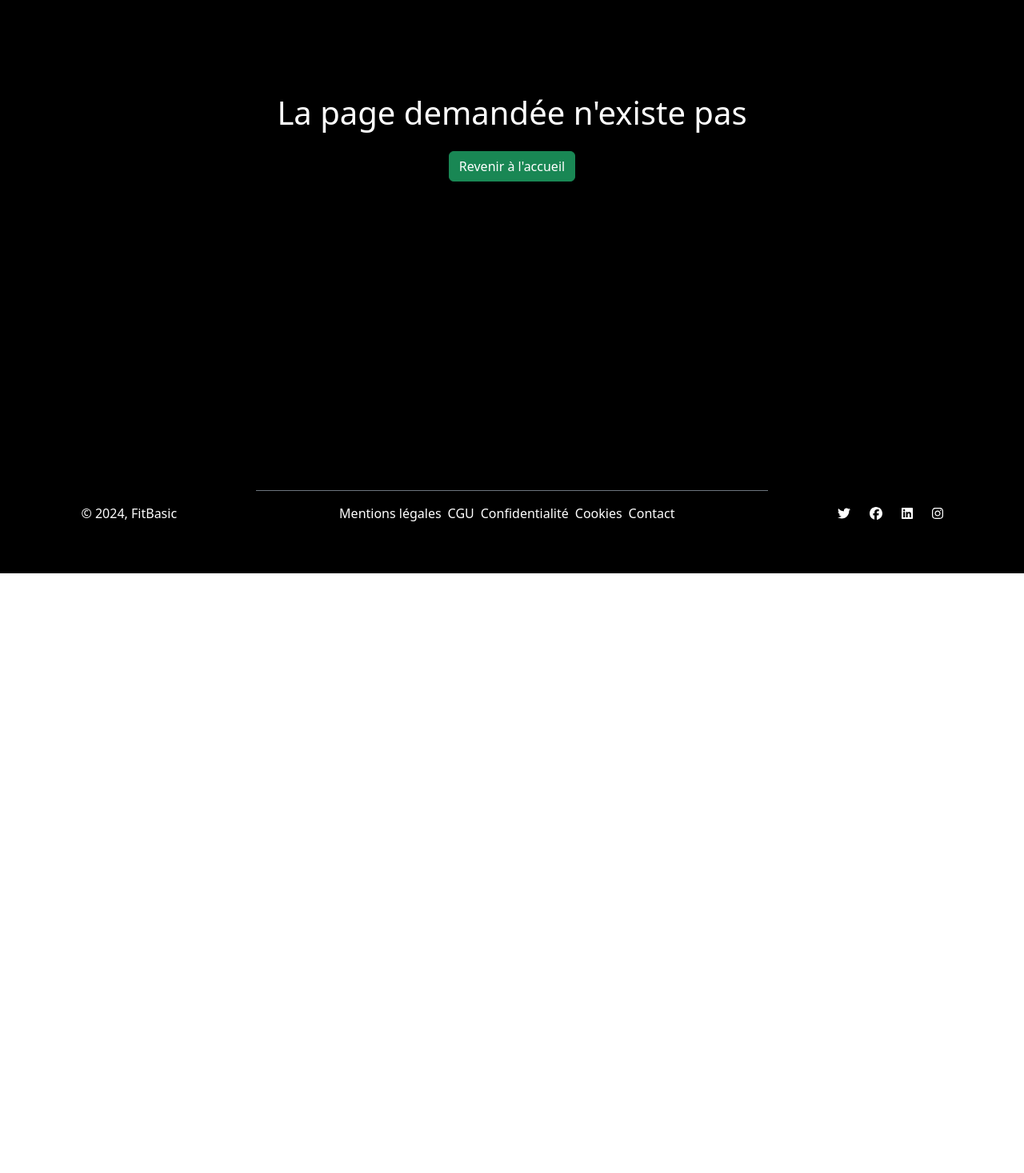
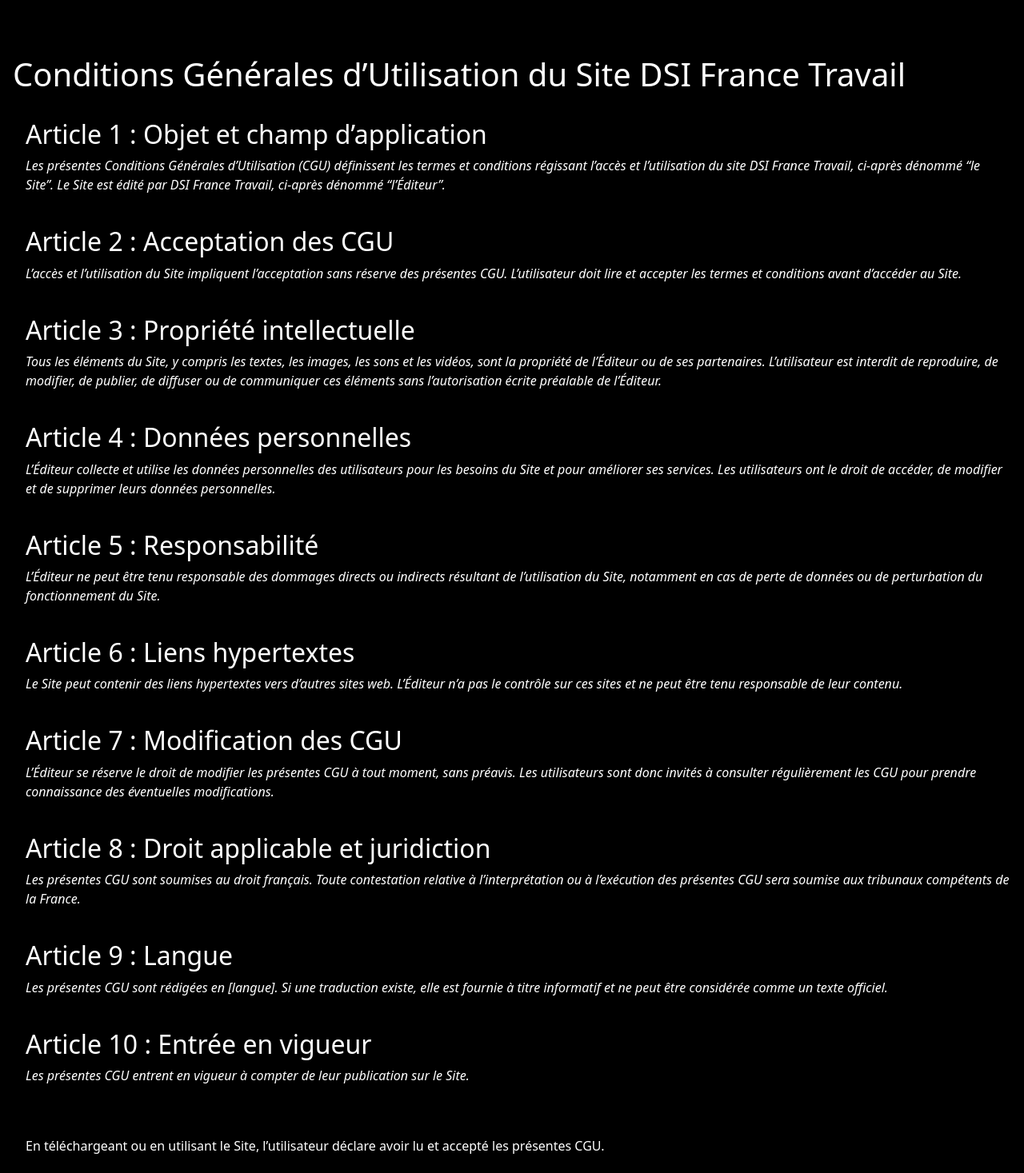
Before and after one commit to atsuhikoMochizuki/fitbasic, an Angular app: page /cgu in a window 1280 px wide. Before the commit this address led to /page-not-found. Shown: the part 83-1550 px from the top of the page at 80% size. Before the commit the page ends 800 px from the top, so only its background shows below. Built offline with nearby package versions, Linux system fonts and the light colour scheme.

Commit message:
MAJ-2024-11-04 12:11:18

```diff
--- a/src/app/app.routes.ts
+++ b/src/app/app.routes.ts
@@ -17,6 +17,11 @@
         pathMatch:'full'
     },
     {
+        path: "cgu",
+        loadComponent:()=> import('./functionnalities/cgu/cgu.component').then(module=>module.CguComponent),
+        pathMatch:'full'
+    },
+    {
         path:'page-not-found',
         loadComponent:()=> import('./functionnalities/page-not-found/page-not-found.component').then(module=>module.PageNotFoundComponent),
         pathMatch:'full'
--- /dev/null
+++ b/src/app/functionnalities/cgu/cgu.component.css
@@ -0,0 +1,12 @@
+.key {
+    margin-top: 1vh;
+    font-weight: bolder;
+}
+
+.value {
+    font-style: italic;
+}
+
+.cgu-category {
+    margin-left: 2vh;
+}
--- /dev/null
+++ b/src/app/functionnalities/cgu/cgu.component.html
@@ -0,0 +1,109 @@
+<div
+  class="d-flex flex-column align-items-start justify-content-center p-3"
+  [ngStyle]="this.stylePropertiesInjectionObject"
+>
+  <h1 style="text-align: center">
+    Conditions Générales d’Utilisation du Site
+    {{ this.informationInjectObject.companyNameOrSiteResponsible }}
+  </h1>
+
+  <div class="cgu-category d-flex flex-column align-items-start">
+    <h2 class="mt-4">Article 1 : Objet et champ d’application</h2>
+    <p class="value">
+      Les présentes Conditions Générales d’Utilisation (CGU) définissent les
+      termes et conditions régissant l’accès et l’utilisation du site
+      {{ this.informationInjectObject.companyNameOrSiteResponsible }}, ci-après
+      dénommé “le Site”. Le Site est édité par
+      {{ this.informationInjectObject.companyNameOrSiteResponsible }}, ci-après
+      dénommé “l’Éditeur”.
+    </p>
+  </div>
+
+  <div class="cgu-category d-flex flex-column align-items-start">
+    <h2 class="mt-4">Article 2 : Acceptation des CGU</h2>
+    <p class="value">
+      L’accès et l’utilisation du Site impliquent l’acceptation sans réserve des
+      présentes CGU. L’utilisateur doit lire et accepter les termes et
+      conditions avant d’accéder au Site.
+    </p>
+  </div>
+
+  <div class="cgu-category d-flex flex-column align-items-start">
+    <h2 class="mt-4">Article 3 : Propriété intellectuelle</h2>
+    <p class="value">
+      Tous les éléments du Site, y compris les textes, les images, les sons et
+      les vidéos, sont la propriété de l’Éditeur ou de ses partenaires.
+      L’utilisateur est interdit de reproduire, de modifier, de publier, de
+      diffuser ou de communiquer ces éléments sans l’autorisation écrite
+      préalable de l’Éditeur.
+    </p>
+  </div>
+
+  <div class="cgu-category d-flex flex-column align-items-start">
+    <h2 class="mt-4">Article 4 : Données personnelles</h2>
+    <p class="value">
+      L’Éditeur collecte et utilise les données personnelles des utilisateurs
+      pour les besoins du Site et pour améliorer ses services. Les utilisateurs
+      ont le droit de accéder, de modifier et de supprimer leurs données
+      personnelles.
+    </p>
+  </div>
+
+  <div class="cgu-category d-flex flex-column align-items-start">
+    <h2 class="mt-4">Article 5 : Responsabilité</h2>
+    <p class="value">
+      L’Éditeur ne peut être tenu responsable des dommages directs ou indirects
+      résultant de l’utilisation du Site, notamment en cas de perte de données
+      ou de perturbation du fonctionnement du Site.
+    </p>
+  </div>
+
+  <div class="cgu-category d-flex flex-column align-items-start">
+    <h2 class="mt-4">Article 6 : Liens hypertextes</h2>
+    <p class="value">
+      Le Site peut contenir des liens hypertextes vers d’autres sites web.
+      L’Éditeur n’a pas le contrôle sur ces sites et ne peut être tenu
+      responsable de leur contenu.
+    </p>
+  </div>
+
+  <div class="cgu-category d-flex flex-column align-items-start">
+    <h2 class="mt-4">Article 7 : Modification des CGU</h2>
+    <p class="value">
+      L’Éditeur se réserve le droit de modifier les présentes CGU à tout moment,
+      sans préavis. Les utilisateurs sont donc invités à consulter régulièrement
+      les CGU pour prendre connaissance des éventuelles modifications.
+    </p>
+  </div>
+
+  <div class="cgu-category d-flex flex-column align-items-start">
+    <h2 class="mt-4">Article 8 : Droit applicable et juridiction</h2>
+    <p class="value">
+      Les présentes CGU sont soumises au droit français. Toute contestation
+      relative à l’interprétation ou à l’exécution des présentes CGU sera
+      soumise aux tribunaux compétents de la France.
+    </p>
+  </div>
+
+  <div class="cgu-category d-flex flex-column align-items-start">
+    <h2 class="mt-4">Article 9 : Langue</h2>
+    <p class="value">
+      Les présentes CGU sont rédigées en [langue]. Si une traduction existe,
+      elle est fournie à titre informatif et ne peut être considérée comme un
+      texte officiel.
+    </p>
+  </div>
+
+  <div class="cgu-category d-flex flex-column align-items-start">
+    <h2 class="mt-4">Article 10 : Entrée en vigueur</h2>
+    <p class="value">
+      Les présentes CGU entrent en vigueur à compter de leur publication sur le
+      Site.
+    </p>
+  </div>
+
+  <p class="mt-5 cgu-category">
+    En téléchargeant ou en utilisant le Site, l’utilisateur déclare avoir lu et
+    accepté les présentes CGU.
+  </p>
+</div>
--- /dev/null
+++ b/src/app/functionnalities/cgu/cgu.component.ts
@@ -0,0 +1,28 @@
+import { Component } from '@angular/core';
+import { environment as env } from '../../../environments/environment.development';
+import { CommonModule } from '@angular/common';
+
+@Component({
+  selector: 'app-cgu',
+  standalone: true,
+  imports: [CommonModule],
+  templateUrl: './cgu.component.html',
+  styleUrl: './cgu.component.css'
+})
+export class CguComponent {
+  stylePropertiesInjectionObject = {
+    'background-color': env.COLORS_BACKGROUND,
+    'color': env.COLORS_TEXT
+  }
+
+  informationInjectObject = {
+    companyOrSiteManagerName: env.SITE_EDITOR_COMPANY_OR_SITE_MANAGER_NAME,
+    siteManagerFirstName: env.SITE_EDITOR_SITE_MANAGER_FIRST_NAME,
+    addressOfTheRegistereOfficeOrDomicileOfSiteResponsible: env.SITE_EDITOR_ADDRESS_OF_THE_REGISTERED_OFFICE_OR_DOMICILE_OF_SITE_RESPONSIBLE,
+    immatriculationRneOrCs: env.SITE_EDITOR_IMMATRICULATION_RNE_OR_CS,
+    intracommunityTvaNumber: env.SITE_EDITOR_INTRACOMMUNITY_TVA_NUMBER,
+    companyNameOrSiteResponsible:env.COMPANY_NAME_OR_SITE_RESPONSIBLE,
+    companyEmail:env.COMPANY_EMAIL,
+    companyPhoneNumber:env.COMPANY_PHONE_NUMBER
+  }
+}
--- a/src/app/layout/footer/footer.component.html
+++ b/src/app/layout/footer/footer.component.html
@@ -45,7 +45,7 @@
           [routerLink]="['/legal-mentions']"
           >Mentions légales</a
         >
-        <a [ngStyle]="this.stylePropertiesInjectionObject" [routerLink]="['']"
+        <a [ngStyle]="this.stylePropertiesInjectionObject" [routerLink]="['/cgu']"
           >CGU</a
         >
         <a [ngStyle]="this.stylePropertiesInjectionObject" [routerLink]="['']"
```
Also changed, not shown: 1 other file (tests, documents, lock files or other folders).
